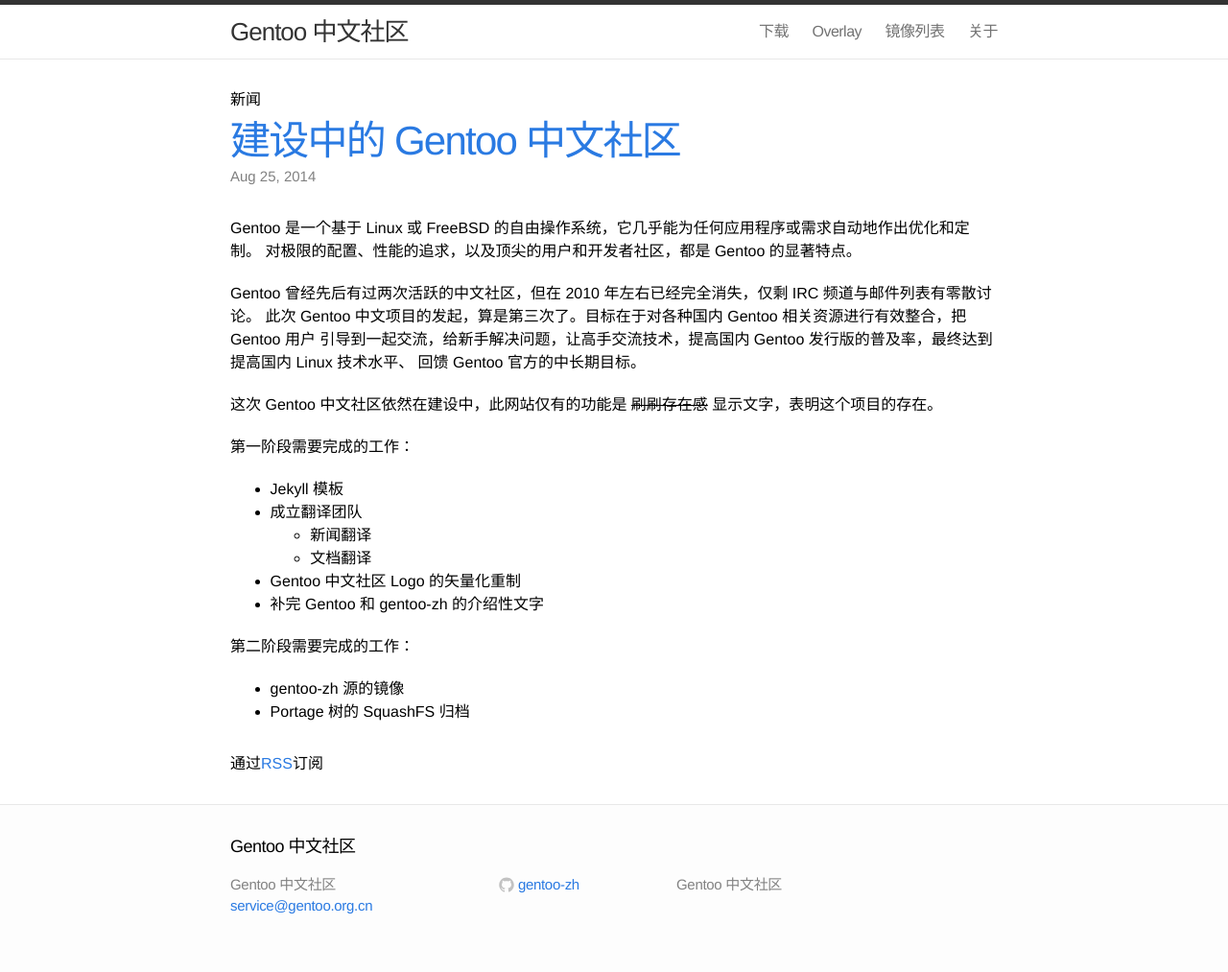
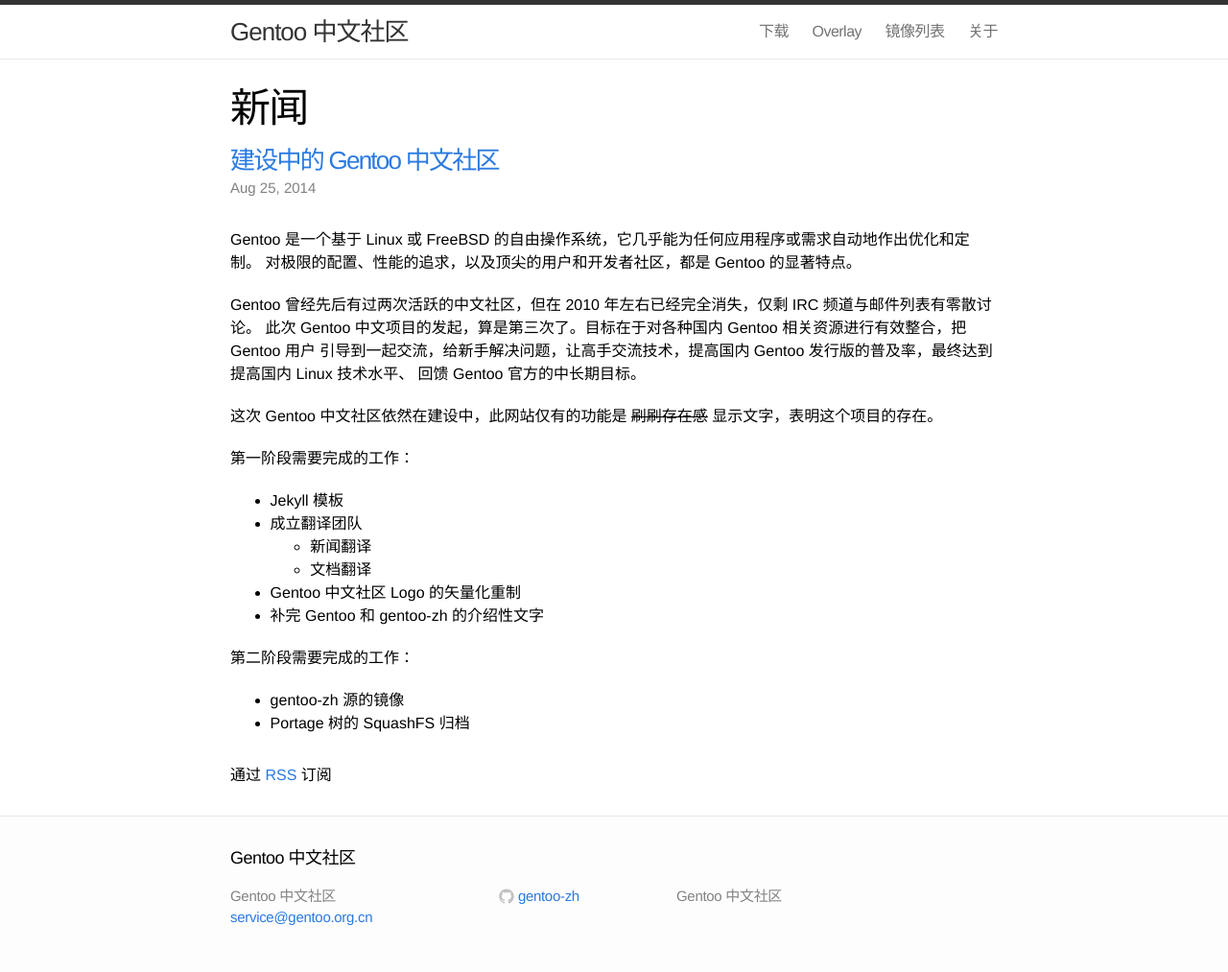
Before and after one commit to Gentoo-zh/gentoo-zh-jekyll, a Jekyll site: the page built from index.html, in a window 1280 px wide. Shown: the whole page at 96% size. Built offline with Jekyll 4.4.1, drawn with Linux system fonts in a browser that asks for light colours.

Commit message:
copy post style to posts style for homepage.

```diff
--- a/css/main.css
+++ b/css/main.css
@@ -139,6 +139,112 @@
   padding: 30px 0;
   background-color: #fff;
 }
+
+/* Home styles */
+/* ----------------------------------------------------------*/
+
+.home h1 {
+  font-size: 42px;
+  letter-spacing: -1.75px;
+  line-height: 1;
+  font-weight: 300;
+  margin-bottom: 20px;
+}
+
+.posts-header { margin: 10px 0 30px; }
+
+.posts-header h1 {
+  font-size: 26px;
+  letter-spacing: -1.75px;
+  line-height: 1;
+  font-weight: 300;
+  margin-bottom: 0px;
+}
+
+.posts-header .meta {
+  font-size: 15px;
+  color: #818181;
+  margin-top: 5px;
+}
+
+.posts-content { margin: 0 0 30px; }
+
+.posts-content > * { margin: 20px 0; }
+
+
+.posts-content h1,
+.posts-content h2,
+.posts-content h3,
+.posts-content h4,
+.posts-content h5,
+.posts-content h6 {
+  line-height: 1;
+  font-weight: 300;
+  margin: 40px 0 20px;
+}
+
+.posts-content h2 {
+  font-size: 32px;
+  letter-spacing: -1.25px;
+}
+
+.posts-content h3 {
+  font-size: 26px;
+  letter-spacing: -1px;
+}
+
+.posts-content h4 {
+  font-size: 20px;
+  letter-spacing: -1px;
+}
+
+.posts-content blockquote {
+  border-left: 4px solid #e8e8e8;
+  padding-left: 20px;
+  font-size: 18px;
+  opacity: .6;
+  letter-spacing: -1px;
+  font-style: italic;
+  margin: 30px 0;
+}
+
+.posts-content ul,
+.posts-content ol { padding-left: 20px; }
+
+.posts pre,
+.posts code {
+  border: 1px solid #d5d5e9;
+  background-color: #eef;
+  padding: 8px 12px;
+  -webkit-border-radius: 3px;
+  -moz-border-radius: 3px;
+  border-radius: 3px;
+  font-size: 15px;
+  overflow:scroll;
+}
+
+.posts code { padding: 1px 5px; }
+
+.posts ul,
+.posts ol { margin-left: 1.35em; }
+
+.posts pre code {
+  border: 0;
+  padding-right: 0;
+  padding-left: 0;
+}
+
+/* terminal */
+.posts pre.terminal {
+  border: 1px solid #000;
+  background-color: #333;
+  color: #FFF;
+  -webkit-border-radius: 3px;
+  -moz-border-radius: 3px;
+  border-radius: 3px;
+}
+
+.posts pre.terminal code { background-color: #333; }
 
 
 /* Post styles */
--- a/index.html
+++ b/index.html
@@ -2,23 +2,26 @@
 layout: default
 ---
 
+<div class="home">
   <h1>新闻</h1>
 
-<div class="post">
+  <div class="posts">
 
     {% for post in site.posts %}
-  <header class="post-header">
-    <a class="post-link" href="{{ post.url | prepend: site.baseurl }}">
+    <header class="posts-header">
+      <a class="posts-link" href="{{ post.url | prepend: site.baseurl }}">
         <h1>{{ post.title }}</h1>
       </a>
       <p class="meta">{{ post.date | date: "%b %-d, %Y" }}{% if post.author %} • {{ post.author }}{% endif %}{% if post.meta %} • {{ post.meta }}{% endif %}</p>
     </header>
 
-  <article class="post-content">
+    <article class="posts-content">
       {{ post.content }}
     </article>
     {% endfor %}
 
   </div>
 
-<p class="rss-subscribe">通过<a href="{{ "/feed.xml" | prepend: site.baseurl }}">RSS</a>订阅</p>
+  <p class="rss-subscribe">通过 <a href="{{ "/feed.xml" | prepend: site.baseurl }}">RSS</a> 订阅</p>
+
+</div>
```
Lines whose indentation alone changed are shown as unchanged.
